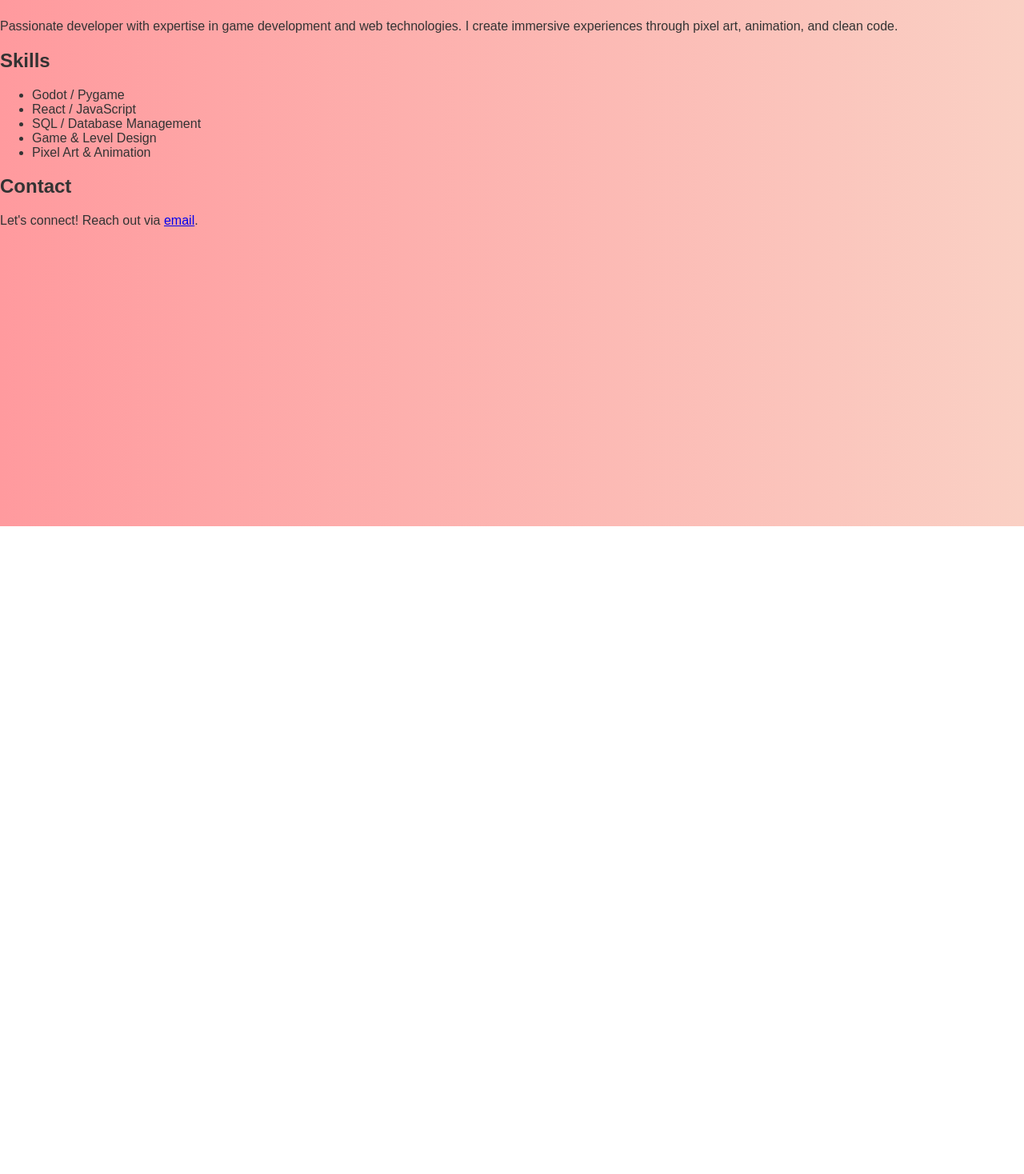
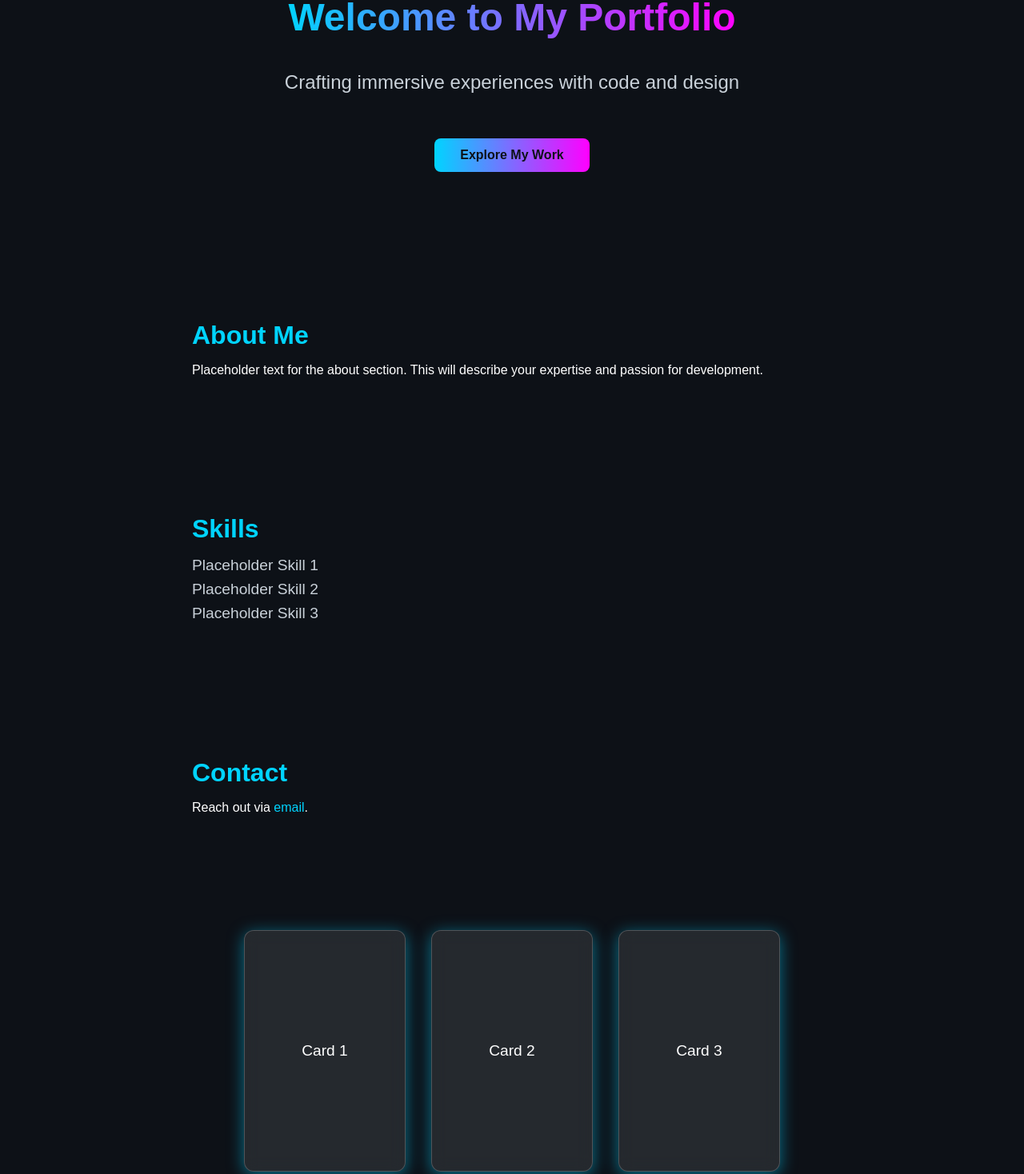
Before and after one commit to omar-elhallam/portfolio, a React (Create React App) app in the folder my-portfolio/: page / in a window 1280 px wide. Shown: the part 142-1610 px from the top of the page at 80% size. Before the commit the page ends 800 px from the top, so only its background shows below. Built offline with nearby package versions, Linux system fonts and the light colour scheme.

Commit message:
working_01

```diff
--- a/my-portfolio/package.json
+++ b/my-portfolio/package.json
@@ -10,6 +10,7 @@
     "@testing-library/user-event": "^13.5.0",
     "react": "^19.0.0",
     "react-dom": "^19.0.0",
+    "react-router-dom": "^7.5.1",
     "react-scripts": "5.0.1",
     "web-vitals": "^2.1.4"
   },
--- a/my-portfolio/src/App.css
+++ b/my-portfolio/src/App.css
@@ -1,10 +1,10 @@
 /* Global Styles */
 body {
   margin: 0;
-  padding: 0;
   font-family: 'Poppins', sans-serif;
-  background: linear-gradient(to right, #ff9a9e, #fad0c4);
-  color: #333;
+  background: #0d1117; /* Dark background */
+  color: #ffffff; /* Light text */
+  overflow-x: hidden;
 }
 
 /* Main App Container */
@@ -17,24 +17,59 @@ body {
   height: 100vh;
 }
 
-/* Header Section */
-.App-header {
-  background: rgba(255, 255, 255, 0.2);
-  backdrop-filter: blur(10px);
-  padding: 20px;
-  border-radius: 15px;
-  box-shadow: 0px 4px 10px rgba(0, 0, 0, 0.2);
+/* Header Styles */
+.header {
+  position: fixed;
+  top: -100px; /* Start hidden */
+  left: 0;
+  width: 100%;
+  background: rgba(0, 0, 0, 0.8); /* Semi-transparent background */
+  color: #ffffff;
+  display: flex;
+  justify-content: space-between;
+  align-items: center;
+  padding: 1rem 2rem;
+  box-shadow: 0 4px 6px rgba(0, 0, 0, 0.1);
+  z-index: 1000;
+  transition: top 0.3s ease-in-out; /* Smooth transition */
 }
 
-.App-header h1 {
-  font-size: 2.5rem;
-  font-weight: bold;
-  color: #444;
+.header.visible {
+  top: 0; /* Slide down when visible */
 }
 
-.App-header p {
+.logo {
+  font-size: 1.5rem;
+  font-weight: bold;
+  color: #ffffff;
+}
+
+.nav {
+  display: flex;
+  gap: 1rem;
+}
+
+.nav-link {
+  font-size: 1rem;
+  color: #ffffff;
+  text-decoration: none;
+  transition: color 0.3s ease;
+}
+
+.nav-link:hover {
+  color: #00d4ff;
+}
+
+/* Adjusted Header Name Position */
+.name {
   font-size: 1.2rem;
-  color: #666;
+  color: #c9d1d9;
+  white-space: nowrap; /* Prevent text wrapping */
+  overflow: hidden; /* Ensure it doesn't overflow */
+  text-overflow: ellipsis; /* Add ellipsis if text is too long */
+  max-width: 200px; /* Explicitly set a maximum width */
+  text-align: right; /* Align text to the right */
+  margin-right: 2rem; /* Add margin to ensure spacing from the edge */
 }
 
 /* Buttons */
@@ -69,3 +104,125 @@ body {
   font-size: 0.9rem;
   color: #555;
 }
+
+/* Dark Theme */
+.dark-theme {
+  display: flex;
+  flex-direction: column;
+  align-items: center;
+  gap: 4rem;
+  padding: 2rem;
+}
+
+/* Hero Section */
+.hero {
+  display: flex;
+  flex-direction: column;
+  align-items: center;
+  text-align: center;
+  position: relative;
+  padding: 4rem 2rem;
+}
+
+.hero-title {
+  font-size: 3rem;
+  font-weight: bold;
+  background: linear-gradient(90deg, #00d4ff, #ff00ff);
+  -webkit-background-clip: text;
+  -webkit-text-fill-color: transparent;
+}
+
+.hero-subtitle {
+  font-size: 1.5rem;
+  margin-top: 1rem;
+  color: #c9d1d9;
+}
+
+.cta-button {
+  margin-top: 2rem;
+  padding: 0.75rem 2rem;
+  font-size: 1rem;
+  font-weight: bold;
+  color: #0d1117;
+  background: linear-gradient(90deg, #00d4ff, #ff00ff);
+  border: none;
+  border-radius: 8px;
+  cursor: pointer;
+  transition: transform 0.3s ease, box-shadow 0.3s ease;
+}
+
+.cta-button:hover {
+  transform: scale(1.05);
+  box-shadow: 0 4px 20px rgba(0, 212, 255, 0.5);
+}
+
+/* Hero Visuals */
+.hero-visuals {
+  display: flex;
+  gap: 1rem;
+  margin-top: 3rem;
+}
+
+/* Adjusted Layout for Glowing Cards */
+.card-layout {
+  display: flex;
+  justify-content: center;
+  gap: 2rem; /* Space between cards */
+  margin-top: 2rem; /* Space below the button */
+}
+
+.card-layer {
+  width: 200px;
+  height: 300px;
+  background: rgba(255, 255, 255, 0.1);
+  border: 1px solid rgba(255, 255, 255, 0.2);
+  border-radius: 12px;
+  backdrop-filter: blur(10px);
+  box-shadow: 0 4px 20px rgba(0, 212, 255, 0.5);
+  display: flex;
+  align-items: center;
+  justify-content: center;
+  font-size: 1.2rem;
+  color: #ffffff;
+  transition: transform 0.3s ease, box-shadow 0.3s ease;
+}
+
+.card-layer:hover {
+  transform: scale(1.15);
+  box-shadow: 0 8px 30px rgba(0, 212, 255, 0.8);
+}
+
+/* Section Styles */
+section {
+  width: 100%;
+  max-width: 800px;
+  padding: 2rem;
+  background: transparent; /* Transparent sections */
+  color: #ffffff;
+}
+
+h2 {
+  font-size: 2rem;
+  margin-bottom: 1rem;
+  color: #00d4ff;
+}
+
+ul {
+  list-style: none;
+  padding: 0;
+}
+
+li {
+  margin: 0.5rem 0;
+  font-size: 1.2rem;
+  color: #c9d1d9;
+}
+
+a {
+  color: #00d4ff;
+  text-decoration: none;
+}
+
+a:hover {
+  text-decoration: underline;
+}
--- a/my-portfolio/src/App.js
+++ b/my-portfolio/src/App.js
@@ -1,33 +1,74 @@
+import React, { useState, useEffect } from 'react';
 import './App.css';
 
 function App() {
+  const [showHeader, setShowHeader] = useState(false);
+
+  useEffect(() => {
+    const handleScroll = () => {
+      if (window.scrollY > 50) {
+        setShowHeader(true);
+      } else {
+        setShowHeader(false);
+      }
+    };
+
+    window.addEventListener('scroll', handleScroll);
+    return () => window.removeEventListener('scroll', handleScroll);
+  }, []);
+
   return (
-    <div className="portfolio">
-      <header className="portfolio-header">
-        <h1>Omar's Portfolio</h1>
-        <p>Game Developer | Software Engineer | Tech Enthusiast</p>
+    <div className="portfolio dark-theme">
+      {/* Header */}
+      <header className={`header ${showHeader ? 'visible' : ''}`}>
+        <div className="logo">My Logo</div>
+        <nav className="nav">
+          <a href="https://linkedin.com" target="_blank" rel="noopener noreferrer" className="nav-link">LinkedIn</a>
+          <a href="mailto:your.email@example.com" className="nav-link">Email</a>
+          <a href="" className="nav-link">Resume</a>
+        </nav>
+        <div className="name">Omar  El Hallam</div>
       </header>
+
+      {/* Hero Section */}
+      <section className="hero">
+        <div className="hero-content">
+          <h1 className="hero-title">Welcome to My Portfolio</h1>
+          <p className="hero-subtitle">Crafting immersive experiences with code and design</p>
+          <button className="cta-button">Explore My Work</button>
+        </div>
+      </section>
+
+      {/* About Section */}
       <section className="about">
         <h2>About Me</h2>
         <p>
-          Passionate developer with expertise in game development and web technologies.
-          I create immersive experiences through pixel art, animation, and clean code.
+          Placeholder text for the about section. This will describe your expertise and passion for development.
         </p>
       </section>
+
+      {/* Skills Section */}
       <section className="skills">
         <h2>Skills</h2>
         <ul>
-          <li>Godot / Pygame</li>
-          <li>React / JavaScript</li>
-          <li>SQL / Database Management</li>
-          <li>Game & Level Design</li>
-          <li>Pixel Art & Animation</li>
+          <li>Placeholder Skill 1</li>
+          <li>Placeholder Skill 2</li>
+          <li>Placeholder Skill 3</li>
         </ul>
       </section>
+
+      {/* Contact Section */}
       <section className="contact">
         <h2>Contact</h2>
-        <p>Let's connect! Reach out via <a href="mailto:your.email@example.com">email</a>.</p>
+        <p>Reach out via <a href="mailto:your.email@example.com">email</a>.</p>
       </section>
+
+      {/* Glowing Cards */}
+      <div className="card-layout">
+        <div className="card-layer glowing-card">Card 1</div>
+        <div className="card-layer glowing-card">Card 2</div>
+        <div className="card-layer glowing-card">Card 3</div>
+      </div>
     </div>
   );
 }
```
Also changed, not shown: 1 other file (tests, documents, lock files or other folders).
